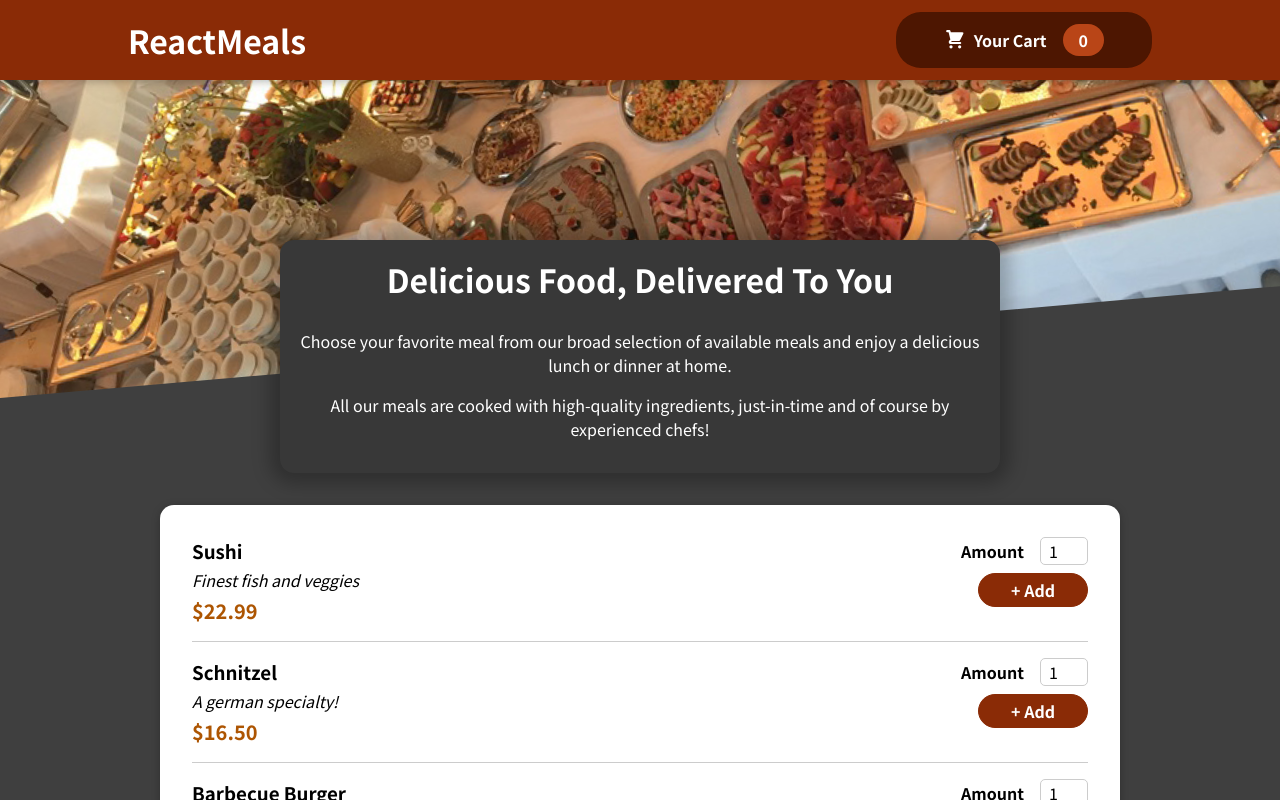
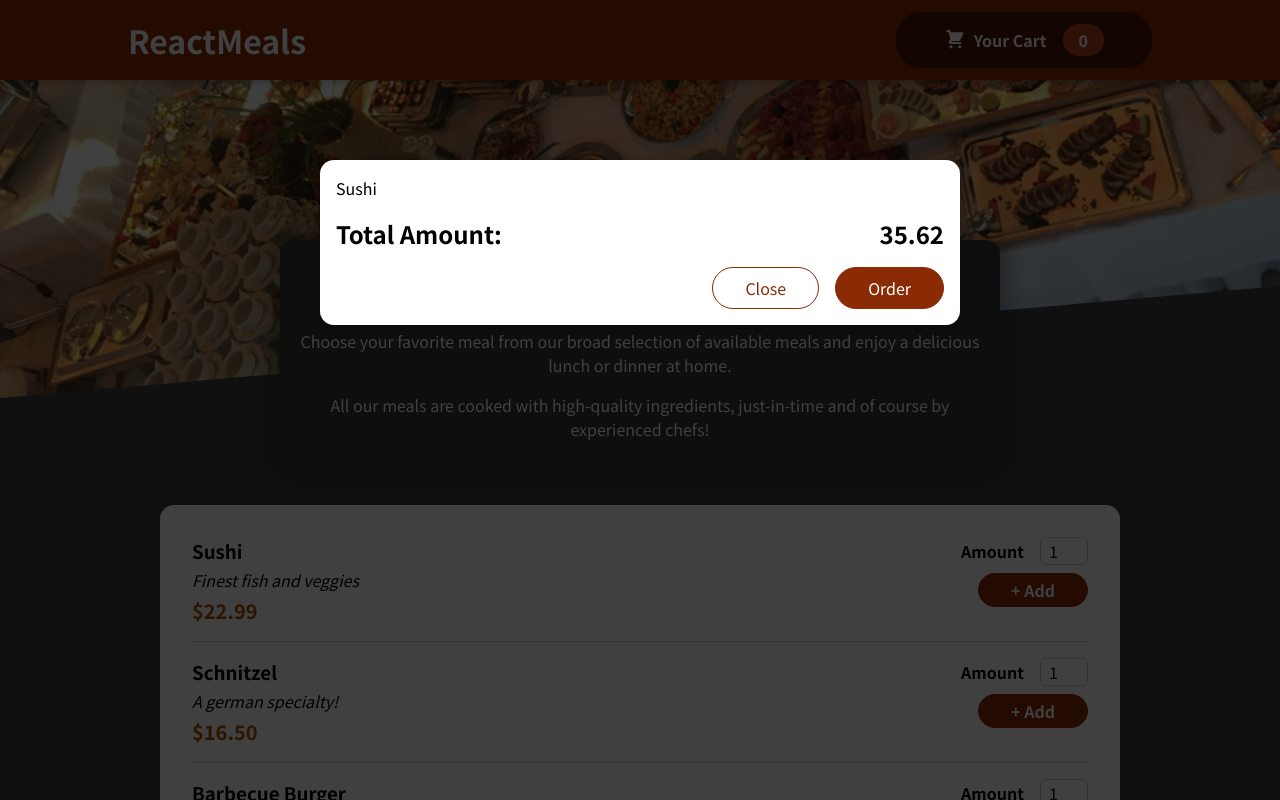
Before and after one commit to Meena024/Restaurant-website, a React (Create React App) app: page / in a window 1280 px wide. Shown: the top 800 px of the page. Built offline with nearby package versions, Linux system fonts and the light colour scheme.

Commit message:
Cart item hardcoded and Modal overlay included (no logic)

```diff
--- a/public/index.html
+++ b/public/index.html
@@ -28,6 +28,7 @@
   </head>
   <body>
     <noscript>You need to enable JavaScript to run this app.</noscript>
+    <div id="overlays"></div>
     <div id="root"></div>
     <!--
       This HTML file is a template.
--- a/src/App.js
+++ b/src/App.js
@@ -1,9 +1,12 @@
 import React from "react";
 import Header from "./components/Layout/Header";
 import Meals from "./components/Meals/Meals";
+import Cart from "./components/Cart/Cart";
+
 function App() {
   return (
     <React.Fragment>
+      <Cart />
       <Header />
       <main>
         <Meals />
--- /dev/null
+++ b/src/components/Cart/Cart.js
@@ -0,0 +1,27 @@
+import Modal from "../UI/Modal";
+import classes from "./Cart.module.css";
+
+const Cart = (props) => {
+  const cartItems = (
+    <ul className={classes["cart-items"]}>
+      {[{ id: "c1", name: "Sushi", amount: 2, price: 12.99 }].map((item) => (
+        <li>{item.name}</li>
+      ))}
+    </ul>
+  );
+  return (
+    <Modal>
+      {cartItems}
+      <div className={classes.total}>
+        <span>Total Amount:</span>
+        <span>35.62</span>
+      </div>
+      <div className={classes.actions}>
+        <button className={classes["button--alt"]}>Close</button>
+        <button className={classes.button}>Order</button>
+      </div>
+    </Modal>
+  );
+};
+
+export default Cart;
--- /dev/null
+++ b/src/components/Cart/Cart.module.css
@@ -0,0 +1,46 @@
+.cart-items {
+  list-style: none;
+  margin: 0;
+  padding: 0;
+  max-height: 20rem;
+  overflow: auto;
+}
+
+.total {
+  display: flex;
+  justify-content: space-between;
+  align-items: center;
+  font-weight: bold;
+  font-size: 1.5rem;
+  margin: 1rem 0;
+}
+
+.actions {
+  text-align: right;
+}
+
+.actions button {
+  font: inherit;
+  cursor: pointer;
+  background-color: transparent;
+  border: 1px solid #8a2b06;
+  padding: 0.5rem 2rem;
+  border-radius: 25px;
+  margin-left: 1rem;
+}
+
+.actions button:hover,
+.actions button:active {
+  background-color: #5a1a01;
+  border-color: #5a1a01;
+  color: white;
+}
+
+.actions .button--alt {
+  color: #8a2b06;
+}
+
+.actions .button {
+  background-color: #8a2b06;
+  color: white;
+}
--- /dev/null
+++ b/src/components/UI/Modal.js
@@ -0,0 +1,31 @@
+import { Fragment } from "react";
+import ReactDOM from "react-dom";
+import classes from "./Modal.module.css";
+
+const Backdrop = (props) => {
+  return <div className={classes.backdrop} />;
+};
+
+const ModalOverlay = (props) => {
+  return (
+    <div className={classes.modal}>
+      <div className={classes.content}>{props.children}</div>
+    </div>
+  );
+};
+
+const portalElement = document.getElementById("overlays");
+
+const Modal = (props) => {
+  return (
+    <Fragment>
+      {ReactDOM.createPortal(<Backdrop />, portalElement)}
+      {ReactDOM.createPortal(
+        <ModalOverlay>{props.children}</ModalOverlay>,
+        portalElement
+      )}
+    </Fragment>
+  );
+};
+
+export default Modal;
--- /dev/null
+++ b/src/components/UI/Modal.module.css
@@ -0,0 +1,40 @@
+.backdrop {
+  position: fixed;
+  top: 0;
+  left: 0;
+  width: 100%;
+  height: 100vh;
+  z-index: 20;
+  background-color: rgba(0, 0, 0, 0.75);
+}
+
+.modal {
+  position: fixed;
+  top: 20vh;
+  left: 5%;
+  width: 90%;
+  background-color: white;
+  padding: 1rem;
+  border-radius: 14px;
+  box-shadow: 0 2px 8px rgba(0, 0, 0, 0.25);
+  z-index: 30;
+  animation: slide-down 300ms ease-out forwards;
+}
+
+@media (min-width: 768px) {
+  .modal {
+    width: 40rem;
+    left: calc(50% - 20rem);
+  }
+}
+
+@keyframes slide-down {
+  from {
+    opacity: 0;
+    transform: translateY(-3rem);
+  }
+  to {
+    opacity: 1;
+    transform: translateY(0);
+  }
+}
```
